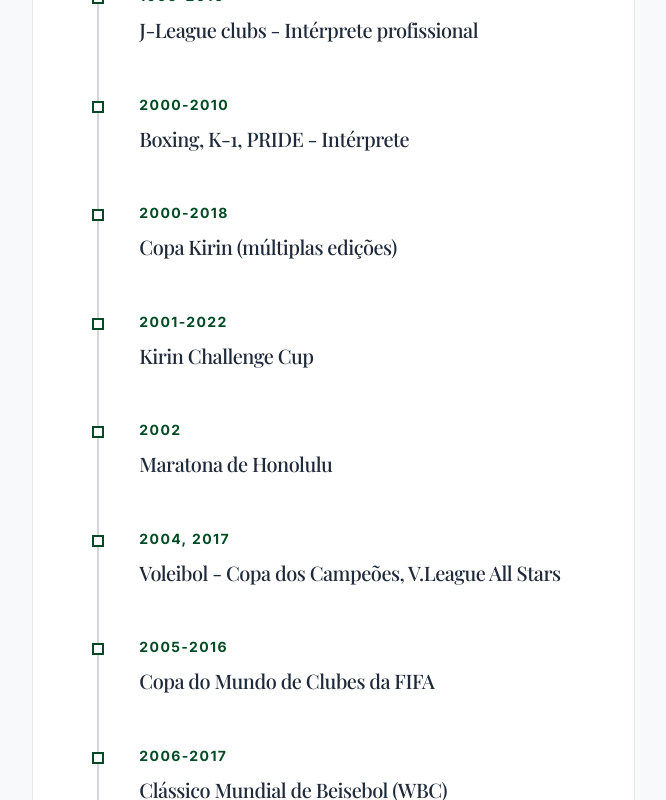
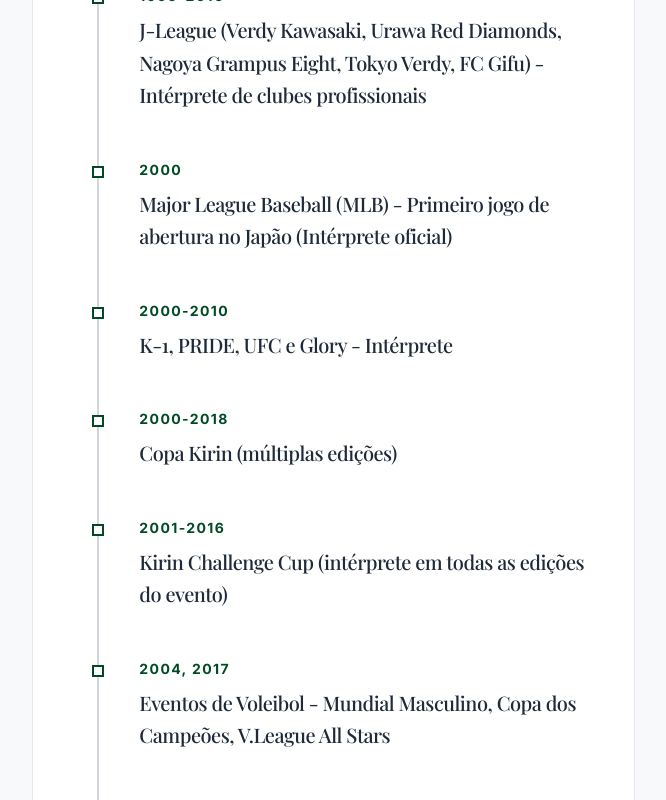
Before and after one commit to mrsaoc/johnny-ishibashi, a Next.js app: page /inventario in a window 1280 px wide. Shown: the part 680-1480 px from the top of the page, without its empty margins (493-1159 px from the left). Built offline with nearby package versions, Linux system fonts and the light colour scheme; a web font is replaced by a local one.

Commit message:
refactor inventory

```diff
--- a/src/data/inventory.ts
+++ b/src/data/inventory.ts
@@ -2,12 +2,12 @@
 
 export interface InventoryItem {
     year: string;
-    title: Record<Language, string>; // Título translatável
+    title: Record<Language, string>;
 }
 
 export interface InventoryCategory {
     id: string;
-    title: Record<Language, string>; // Título da categoria translatável
+    title: Record<Language, string>;
     items: InventoryItem[];
 }
 
@@ -17,15 +17,15 @@
         title: { PT: "Interpretação Esportiva", EN: "Sports Interpretation", JP: "プロ・スポーツ通訳" },
         items: [
             { year: "1992, 1993", title: { PT: "Tokyo Yomiuri Giants - Intérprete profissional", EN: "Tokyo Yomiuri Giants - Pro Interpreter", JP: "読売ジャイアンツ - プロ通訳" } },
-            { year: "1995-2016", title: { PT: "J-League clubs - Intérprete profissional", EN: "J-League clubs - Pro Interpreter", JP: "Jリーグクラブ - プロ通訳" } },
-            { year: "2000-2010", title: { PT: "Boxing, K-1, PRIDE - Intérprete", EN: "Boxing, K-1, PRIDE - Interpreter", JP: "ボクシング、K-1、PRIDE - 通訳" } },
+            { year: "1995-2016", title: { PT: "J-League (Verdy Kawasaki, Urawa Red Diamonds, Nagoya Grampus Eight, Tokyo Verdy, FC Gifu) - Intérprete de clubes profissionais", EN: "J-League (Verdy Kawasaki, Urawa Red Diamonds, Nagoya Grampus Eight, Tokyo Verdy, FC Gifu) - Pro Club Interpreter", JP: "Jリーグ（ヴェルディ川崎、浦和レッズ、名古屋グランパスエイト、東京ヴェルディ、FC岐阜）- プロクラブ通訳" } },
+            { year: "2000", title: { PT: "Major League Baseball (MLB) - Primeiro jogo de abertura no Japão (Intérprete oficial)", EN: "Major League Baseball (MLB) - First opening game in Japan (Official Interpreter)", JP: "メジャーリーグベースボール（MLB）- 日本初の開幕戦（公式通訳）" } },
+            { year: "2000-2010", title: { PT: "K-1, PRIDE, UFC e Glory - Intérprete", EN: "K-1, PRIDE, UFC & Glory - Interpreter", JP: "K-1、PRIDE、UFC、Glory - 通訳" } },
             { year: "2000-2018", title: { PT: "Copa Kirin (múltiplas edições)", EN: "Kirin Cup (multiple editions)", JP: "キリンカップ（複数回）" } },
-            { year: "2001-2022", title: { PT: "Kirin Challenge Cup", EN: "Kirin Challenge Cup", JP: "キリンチャレンジカップ" } },
-            { year: "2002", title: { PT: "Maratona de Honolulu", EN: "Honolulu Marathon", JP: "ホノルルマラソン" } },
-            { year: "2004, 2017", title: { PT: "Voleibol - Copa dos Campeões, V.League All Stars", EN: "Volleyball - World Grand Champions Cup, V.League All Stars", JP: "バレーボール - ワールドグランドチャンピオンズカップ、Vリーグオールスターズ" } },
-            { year: "2005-2016", title: { PT: "Copa do Mundo de Clubes da FIFA", EN: "FIFA Club World Cup", JP: "FIFAクラブワールドカップ" } },
+            { year: "2001-2016", title: { PT: "Kirin Challenge Cup (intérprete em todas as edições do evento)", EN: "Kirin Challenge Cup (interpreter for all editions of the event)", JP: "キリンチャレンジカップ（全大会通訳）" } },
+            { year: "2004, 2017", title: { PT: "Eventos de Voleibol - Mundial Masculino, Copa dos Campeões, V.League All Stars", EN: "Volleyball Events - Men's World Championship, World Grand Champions Cup, V.League All Stars", JP: "バレーボール - 世界バレー男子、ワールドグランドチャンピオンズカップ、Vリーグオールスターズ" } },
+            { year: "2005-2016", title: { PT: "Copa do Mundo de Clubes da FIFA (intérprete oficial em todas as edições sediadas no Japão)", EN: "FIFA Club World Cup (official interpreter for all editions hosted in Japan)", JP: "FIFAクラブワールドカップ（日本開催の全大会で公式通訳）" } },
             { year: "2006-2017", title: { PT: "Clássico Mundial de Beisebol (WBC)", EN: "World Baseball Classic (WBC)", JP: "ワールド・ベースボール・クラシック（WBC）" } },
-            { year: "2008-2019", title: { PT: "Copa Suruga", EN: "Suruga Bank Championship", JP: "スルガ銀行チャンピオンシップ" } },
+            { year: "2008-2019", title: { PT: "Copa Suruga (Todas as edições)", EN: "Suruga Bank Championship (All editions)", JP: "スルガ銀行チャンピオンシップ（全大会通訳）" } },
             { year: "2013, 2014", title: { PT: "Seleção Japonesa de Futsal - Intérprete", EN: "Japan National Futsal Team - Interpreter", JP: "フットサル日本代表 - 通訳" } },
             { year: "2017", title: { PT: "EAFF East Asian Football Championship", EN: "EAFF East Asian Football Championship", JP: "EAFF E-1 サッカー選手権" } },
             { year: "2019", title: { PT: "Rugby World Cup", EN: "Rugby World Cup", JP: "ラグビーワールドカップ" } },
@@ -37,20 +37,25 @@
         title: { PT: "Artística e Broadway", EN: "Arts & Broadway", JP: "芸術・ブロードウェイ通訳" },
         items: [
             { year: "2000-2018", title: { PT: "Produções da Broadway em turnê no Japão", EN: "Broadway touring productions in Japan", JP: "ブロードウェイ・ツアー日本公演" } },
-            { year: "2003", title: { PT: "Sony Music Dream Factory", EN: "Sony Music Dream Factory", JP: "ソニーミュージック・ドリームファクトリー" } },
+            { year: "2002", title: { PT: "The Platters - Intérprete", EN: "The Platters - Interpreter", JP: "ザ・プラターズ - 通訳" } },
+            { year: "2003", title: { PT: "Sony Music Dream Factory Audition", EN: "Sony Music Dream Factory Audition", JP: "ソニーミュージック・ドリームファクトリー・オーディション" } },
             { year: "2017", title: { PT: "BLAST! - The Music of Disney", EN: "BLAST! - The Music of Disney", JP: "BLAST! - ディズニー・ミュージック" } },
             { year: "2017", title: { PT: "Fuerza Bruta - Intérprete trilíngue", EN: "Fuerza Bruta - Trilingual Interpreter", JP: "フエルサ・ブルータ - 3か国語通訳" } },
             { year: "2017", title: { PT: "Kerry Ellis e Ben Foster (Broadway)", EN: "Kerry Ellis & Ben Foster (Broadway)", JP: "ケリー・エリス＆ベン・フォスター（ブロードウェイ）" } },
-            { year: "2018", title: { PT: "Michael Hampton Workshop", EN: "Michael Hampton Workshop", JP: "マイケル・ハンプトン・ワークショップ" } }
+            { year: "2018", title: { PT: "Michael Hampton Workshop", EN: "Michael Hampton Workshop", JP: "マイケル・ハンプトン・ワークショップ" } },
+            { year: "2018", title: { PT: "La Cage aux Folles (Broadway)", EN: "La Cage aux Folles (Broadway)", JP: "ラ・カージュ・オ・フォール（ブロードウェイ）" } },
+            { year: "2019", title: { PT: "Kinky Boots (Broadway)", EN: "Kinky Boots (Broadway)", JP: "キンキーブーツ（ブロードウェイ）" } }
         ]
     },
     {
         id: "governamental",
         title: { PT: "Governamental", EN: "Governmental", JP: "政府機関・国際機関通訳" },
         items: [
+            { year: "Anos diversos", title: { PT: "Departamento de Imigração de Tóquio - Intérprete", EN: "Tokyo Regional Immigration Bureau - Interpreter", JP: "東京出入国在留管理局 - 通訳" } },
             { year: "2007-2019", title: { PT: "Ordem dos Advogados de Tóquio - Intérprete", EN: "Tokyo Bar Association - Interpreter", JP: "東京弁護士会 - 通訳" } },
             { year: "2008-2018", title: { PT: "Ministério dos Negócios Estrangeiros do Japão (missões ODA)", EN: "Ministry of Foreign Affairs of Japan (ODA missions)", JP: "日本国外務省（ODAミッション）" } },
-            { year: "2008-2019", title: { PT: "JICA - Agência de Cooperação Internacional do Japão", EN: "JICA - Japan International Cooperation Agency", JP: "JICA - 国際協力機構" } }
+            { year: "2008-2019", title: { PT: "JICA - Agência de Cooperação Internacional do Japão", EN: "JICA - Japan International Cooperation Agency", JP: "JICA - 国際協力機構" } },
+            { year: "2019", title: { PT: "Agência da Casa Imperial do Japão, Gabinete do Japão e Governo Metropolitano de Tóquio - Organização de logística e segurança da família real da Arábia Saudita na cerimônia de entronização do Imperador Naruhito", EN: "Imperial Household Agency, Cabinet of Japan, and Tokyo Metropolitan Government - Logistics and security organization for the Saudi Royal Family during Emperor Naruhito's enthronement ceremony", JP: "宮内庁、内閣、東京都 - 徳仁天皇即位の礼におけるサウジアラビア王室のロジスティクスおよび警備編成" } }
         ]
     },
     {
@@ -59,8 +64,12 @@
         items: [
             { year: "Anos diversos", title: { PT: "IPC TV - Apresentador de programas", EN: "IPC TV - Program Host", JP: "IPC TV - 番組司会" } },
             { year: "Anos diversos", title: { PT: "Travellers TV/SKY PerfecTV - Apresentador bilíngue", EN: "Travellers TV/SKY PerfecTV - Bilingual Host", JP: "Travellers TV/SKY PerfecTV - バイリンガル司会" } },
+            { year: "2000", title: { PT: "Major League Baseball (MLB) - Apresentador bilíngue no evento de lançamento e coletiva oficial de imprensa", EN: "Major League Baseball (MLB) - Bilingual host for launch event and official press conference", JP: "メジャーリーグベースボール（MLB）- 開催記念イベントおよび公式記者会見 日英バイリンガル司会" } },
             { year: "2001-2018", title: { PT: "NHK World Rádio Japão - Tradutor-intérprete", EN: "NHK World Radio Japan - Translator-interpreter", JP: "NHKワールド・ラジオ日本 - 翻訳通訳者" } },
-            { year: "2018", title: { PT: "Adidas - Encontros com Xabi Alonso e David Villa", EN: "Adidas - Meetings with Xabi Alonso & David Villa", JP: "アディダス - シャビ・アロンソ、ダビド・ビジャとのイベント" } }
+            { year: "2002", title: { PT: "Maratona de Honolulu - Apresentador bilíngue inglês-japonês", EN: "Honolulu Marathon - English-Japanese bilingual host", JP: "ホノルルマラソン - 日英バイリンガル司会" } },
+            { year: "2017", title: { PT: "FC Barcelona presents Rakuten in Japan - Intérprete da coletiva oficial de imprensa", EN: "FC Barcelona presents Rakuten in Japan - Official press conference interpreter", JP: "FCバルセロナ 楽天プレゼンツ・イン・ジャパン - 公式記者会見通訳" } },
+            { year: "2018", title: { PT: "Adidas - Encontros com Xabi Alonso e David Villa", EN: "Adidas - Meetings with Xabi Alonso & David Villa", JP: "アディダス - シャビ・アロンソ、ダビド・ビジャとのイベント" } },
+            { year: "2019", title: { PT: "J.League Super Challenge (Chelsea vs Kawasaki Frontale) - Acompanhamento da visita de Marcel Desailly", EN: "J.League Super Challenge (Chelsea vs Kawasaki Frontale) - Accompanying Marcel Desailly's visit", JP: "Jリーグスーパーチャレンジ（チェルシー対川崎フロンターレ） - マルセル・デサイー氏来日随行" } }
         ]
     },
     {
@@ -69,6 +78,8 @@
         items: [
             { year: "1998-2024", title: { PT: "Feiras comerciais e exposições internacionais", EN: "International trade fairs & exhibitions", JP: "国際貿易見本市・国際展示会" } },
             { year: "1999", title: { PT: "Tokyo Motor Show (Volkswagen)", EN: "Tokyo Motor Show (Volkswagen)", JP: "東京モーターショー（フォルクスワーゲン）" } },
+            { year: "2000", title: { PT: "Tokyo Game Show", EN: "Tokyo Game Show", JP: "東京ゲームショウ" } },
+            { year: "2001", title: { PT: "JATACOM", EN: "JATACOM", JP: "JATACOM" } },
             { year: "2008", title: { PT: "Foodex Pavilhão Brasil", EN: "Foodex Brazil Pavilion", JP: "Foodexブラジルパビリオン" } },
             { year: "2025", title: { PT: "Expo Japan 2025 - JICA", EN: "Expo Japan 2025 - JICA", JP: "大阪・関西万博2025 - JICA" } }
         ]
```
